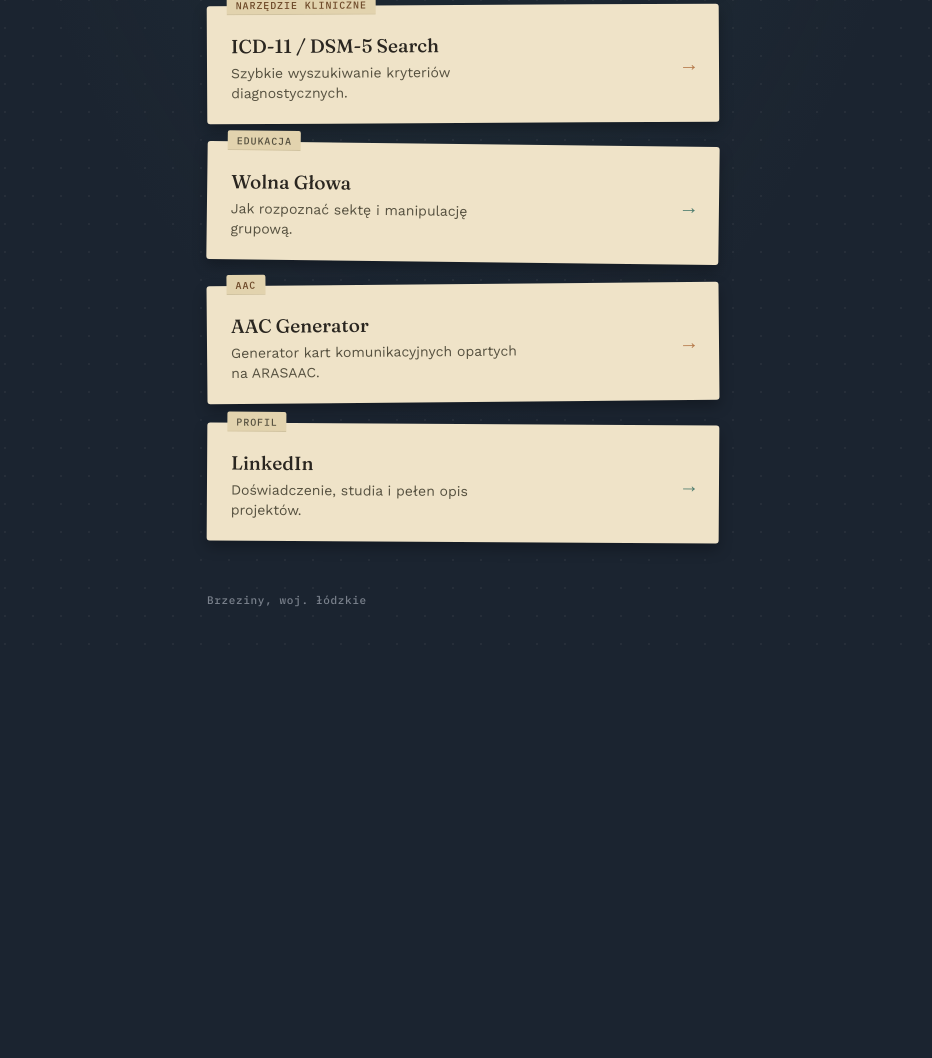
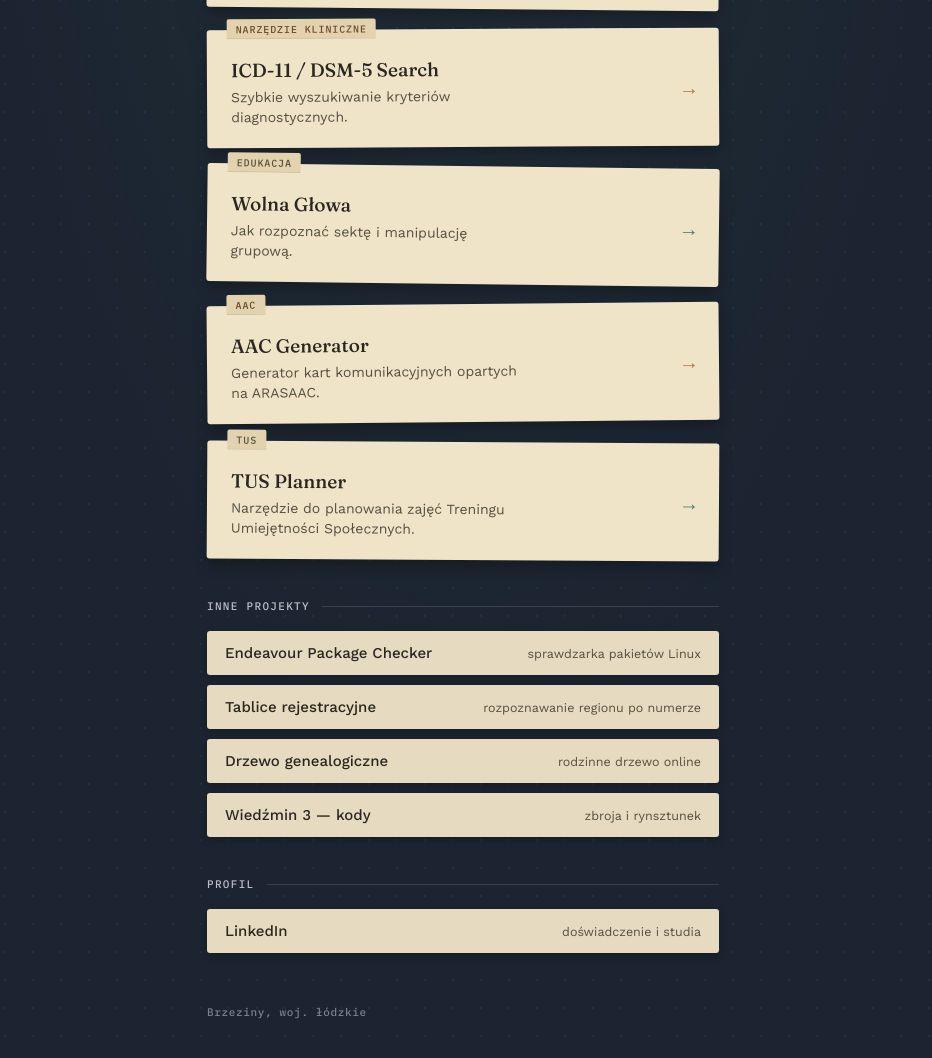
Before and after one commit to pwasiak30/pwasiak-linktree, a plain HTML site: page index.html in a window 1280 px wide. Shown: the part 658-1716 px from the top of the page, without its empty margins (177-1109 px from the left). Before the commit the page ends 1321 px from the top, so only its background shows below. Drawn offline with nearby package versions, Linux system fonts and the light colour scheme.

Commit message:
Add files via upload

```diff
--- a/index.html
+++ b/index.html
@@ -9,9 +9,9 @@
 <style>
   :root {
     --navy: #1B2430;
-    --navy-deep: #141B24;
     --paper: #EFE3C8;
     --paper-tab: #E2D3AE;
+    --paper-flat: #E6DAC0;
     --ink: #2A2620;
     --ink-soft: #55503F;
     --teal: #4E7C6E;
@@ -43,9 +43,7 @@
     padding: 72px 24px 56px;
   }
 
-  header {
-    margin-bottom: 48px;
-  }
+  header { margin-bottom: 44px; }
 
   .eyebrow {
     font-family: 'IBM Plex Mono', monospace;
@@ -74,10 +72,31 @@
     margin: 0;
   }
 
+  .section-label {
+    display: flex;
+    align-items: center;
+    gap: 12px;
+    font-family: 'IBM Plex Mono', monospace;
+    font-size: 11px;
+    letter-spacing: 0.12em;
+    text-transform: uppercase;
+    color: var(--teal-pale);
+    margin: 40px 0 18px;
+  }
+  .section-label:first-of-type { margin-top: 0; }
+  .section-label::after {
+    content: "";
+    flex: 1;
+    height: 1px;
+    background: rgba(159,194,182,0.25);
+  }
+  .section-label.muted { color: var(--cream-muted); }
+  .section-label.muted::after { background: rgba(185,191,201,0.18); }
+
   .cards {
     display: flex;
     flex-direction: column;
-    gap: 22px;
+    gap: 20px;
   }
 
   .card {
@@ -116,14 +135,14 @@
     box-shadow: 0 -1px 0 rgba(0,0,0,0.08) inset;
   }
 
-  .card:nth-child(1) { transform: rotate(-0.6deg); }
-  .card:nth-child(2) { transform: rotate(0.5deg); }
-  .card:nth-child(3) { transform: rotate(-0.3deg); }
-  .card:nth-child(4) { transform: rotate(0.7deg); }
-  .card:nth-child(5) { transform: rotate(-0.5deg); }
-  .card:nth-child(6) { transform: rotate(0.35deg); }
+  .cards.primary .card:nth-child(1) { transform: rotate(-0.6deg); }
+  .cards.primary .card:nth-child(2) { transform: rotate(0.5deg); }
+  .cards.primary .card:nth-child(3) { transform: rotate(-0.3deg); }
+  .cards.primary .card:nth-child(4) { transform: rotate(0.7deg); }
+  .cards.primary .card:nth-child(5) { transform: rotate(-0.5deg); }
+  .cards.primary .card:nth-child(6) { transform: rotate(0.35deg); }
 
-  .card:hover, .card:focus-visible {
+  .cards.primary .card:hover, .cards.primary .card:focus-visible {
     transform: rotate(0deg) translateY(-4px);
     box-shadow: 0 12px 22px rgba(0,0,0,0.34), 0 1px 0 rgba(255,255,255,0.08) inset;
   }
@@ -149,16 +168,50 @@
     font-family: 'IBM Plex Mono', monospace;
     font-size: 20px;
     color: var(--teal);
-    transform: translateX(0);
     transition: transform 0.22s ease;
   }
 
-  .card:hover .arrow, .card:focus-visible .arrow {
-    transform: translateX(4px);
-  }
+  .card:hover .arrow, .card:focus-visible .arrow { transform: translateX(4px); }
 
   .card.accent-ochre::before { color: #6E4A2A; }
   .card.accent-ochre .arrow { color: var(--ochre); }
+
+  /* secondary (mniej ważne / hobby) — płaskie, kompaktowe wiersze */
+  .cards.secondary { gap: 10px; }
+
+  .row {
+    display: flex;
+    align-items: baseline;
+    justify-content: space-between;
+    gap: 14px;
+    background: var(--paper-flat);
+    color: var(--ink);
+    text-decoration: none;
+    padding: 13px 18px;
+    border-radius: 3px;
+    box-shadow: 0 3px 8px rgba(0,0,0,0.2);
+    transition: transform 0.18s ease, box-shadow 0.18s ease;
+  }
+
+  .row:hover, .row:focus-visible {
+    transform: translateY(-2px);
+    box-shadow: 0 6px 14px rgba(0,0,0,0.26);
+  }
+
+  .row:focus-visible { outline: 2px solid var(--teal-pale); outline-offset: 3px; }
+
+  .row-title {
+    font-family: 'Work Sans', sans-serif;
+    font-weight: 500;
+    font-size: 15px;
+    color: var(--ink);
+  }
+
+  .row-desc {
+    font-size: 12.5px;
+    color: var(--ink-soft);
+    flex-shrink: 0;
+  }
 
   footer {
     margin-top: 52px;
@@ -170,13 +223,14 @@
   }
 
   @media (prefers-reduced-motion: reduce) {
-    .card, .arrow { transition: none; }
-    .card:hover, .card:focus-visible { transform: none; }
+    .card, .arrow, .row { transition: none; }
+    .card:hover, .card:focus-visible, .row:hover, .row:focus-visible { transform: none; }
   }
 
   @media (max-width: 420px) {
-    .card { flex-direction: row; padding: 20px 18px 18px; }
+    .card { padding: 20px 18px 18px; }
     .card-body p { max-width: 26ch; }
+    .row { flex-direction: column; align-items: flex-start; gap: 3px; }
   }
 </style>
 </head>
@@ -188,16 +242,17 @@
       <p class="tagline">Projekty na styku psychologii i technologii — dla osób w trzeźwieniu, w spektrum, i tych, którzy wychodzą z toksycznych grup.</p>
     </header>
 
-    <div class="cards">
-      <a class="card" data-tag="Portfolio" href="https://pawel-wasiak-portfolio.netlify.app/" target="_blank" rel="noopener">
+    <p class="section-label">Psychologia</p>
+    <div class="cards primary">
+      <a class="card" data-tag="Portfolio" href="https://pwasiak30.github.io/pawel-wasiak-portfolio/" target="_blank" rel="noopener">
         <div class="card-body">
-          <h2>Wszystkie projekty</h2>
-          <p>Jedno miejsce ze wszystkimi narzędziami i opisami.</p>
+          <h2>Portfolio psychologiczne</h2>
+          <p>Zbiór moich projektów z pogranicza psychologii i technologii.</p>
         </div>
         <span class="arrow">→</span>
       </a>
 
-      <a class="card" data-tag="PWA · trzeźwość" href="https://nie-pij-dzis.netlify.app/" target="_blank" rel="noopener">
+      <a class="card" data-tag="PWA · trzeźwość" href="https://pwasiak30.github.io/Nie-pij-dzis/" target="_blank" rel="noopener">
         <div class="card-body">
           <h2>Nie-pij-dzisiaj</h2>
           <p>Dziennik głodu, plan na weekend, 12 kroków — offline.</p>
@@ -205,7 +260,7 @@
         <span class="arrow">→</span>
       </a>
 
-      <a class="card accent-ochre" data-tag="Narzędzie kliniczne" href="https://icd11-dsm5-search.netlify.app/" target="_blank" rel="noopener">
+      <a class="card accent-ochre" data-tag="Narzędzie kliniczne" href="https://pwasiak30.github.io/icd11-dsm5-search/" target="_blank" rel="noopener">
         <div class="card-body">
           <h2>ICD-11 / DSM-5 Search</h2>
           <p>Szybkie wyszukiwanie kryteriów diagnostycznych.</p>
@@ -213,7 +268,7 @@
         <span class="arrow">→</span>
       </a>
 
-      <a class="card" data-tag="Edukacja" href="https://wolna-glowa.netlify.app/" target="_blank" rel="noopener">
+      <a class="card" data-tag="Edukacja" href="https://pwasiak30.github.io/wolna-glowa/" target="_blank" rel="noopener">
         <div class="card-body">
           <h2>Wolna Głowa</h2>
           <p>Jak rozpoznać sektę i manipulację grupową.</p>
@@ -221,7 +276,7 @@
         <span class="arrow">→</span>
       </a>
 
-      <a class="card accent-ochre" data-tag="AAC" href="https://pwasiak30.github.io/aac-generator" target="_blank" rel="noopener">
+      <a class="card accent-ochre" data-tag="AAC" href="https://pwasiak30.github.io/aac-generator/" target="_blank" rel="noopener">
         <div class="card-body">
           <h2>AAC Generator</h2>
           <p>Generator kart komunikacyjnych opartych na ARASAAC.</p>
@@ -229,12 +284,40 @@
         <span class="arrow">→</span>
       </a>
 
-      <a class="card" data-tag="Profil" href="https://www.linkedin.com/in/pwasiak30" target="_blank" rel="noopener">
+      <a class="card" data-tag="TUS" href="https://pwasiak30.github.io/tus-planner/" target="_blank" rel="noopener">
         <div class="card-body">
-          <h2>LinkedIn</h2>
-          <p>Doświadczenie, studia i pełen opis projektów.</p>
+          <h2>TUS Planner</h2>
+          <p>Narzędzie do planowania zajęć Treningu Umiejętności Społecznych.</p>
         </div>
         <span class="arrow">→</span>
+      </a>
+    </div>
+
+    <p class="section-label muted">Inne projekty</p>
+    <div class="cards secondary">
+      <a class="row" href="https://pwasiak30.github.io/endevour-package-checker/" target="_blank" rel="noopener">
+        <span class="row-title">Endeavour Package Checker</span>
+        <span class="row-desc">sprawdzarka pakietów Linux</span>
+      </a>
+      <a class="row" href="https://pwasiak30.github.io/tablice-rejestracyjne/" target="_blank" rel="noopener">
+        <span class="row-title">Tablice rejestracyjne</span>
+        <span class="row-desc">rozpoznawanie regionu po numerze</span>
+      </a>
+      <a class="row" href="https://pwasiak30.github.io/drzewo-genealogiczne/" target="_blank" rel="noopener">
+        <span class="row-title">Drzewo genealogiczne</span>
+        <span class="row-desc">rodzinne drzewo online</span>
+      </a>
+      <a class="row" href="https://pwasiak30.github.io/Wied-min-3-Kody-do-zbroi-i-rynsztunku/" target="_blank" rel="noopener">
+        <span class="row-title">Wiedźmin 3 — kody</span>
+        <span class="row-desc">zbroja i rynsztunek</span>
+      </a>
+    </div>
+
+    <p class="section-label muted">Profil</p>
+    <div class="cards secondary">
+      <a class="row" href="https://www.linkedin.com/in/pwasiak30" target="_blank" rel="noopener">
+        <span class="row-title">LinkedIn</span>
+        <span class="row-desc">doświadczenie i studia</span>
       </a>
     </div>
 
```
